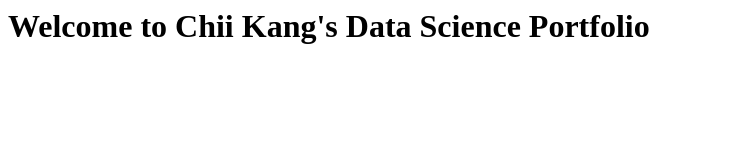
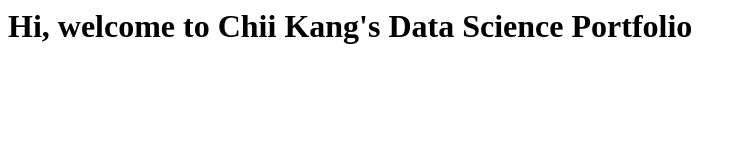
Before and after one commit to ChiiKang/chiikang.github.io, a plain HTML site: page index.html in a window 1280 px wide. Shown: the whole page, without its empty margins (0-746 px from the left). Drawn offline with Linux system fonts and the light colour scheme.

Commit message:
Update index.html

```diff
--- a/index.html
+++ b/index.html
@@ -1,3 +1,3 @@
 <html>
-    <h1> Welcome to Chii Kang's Data Science Portfolio</h1>
+    <h1> Hi, welcome to Chii Kang's Data Science Portfolio</h1>
 </html>
```
